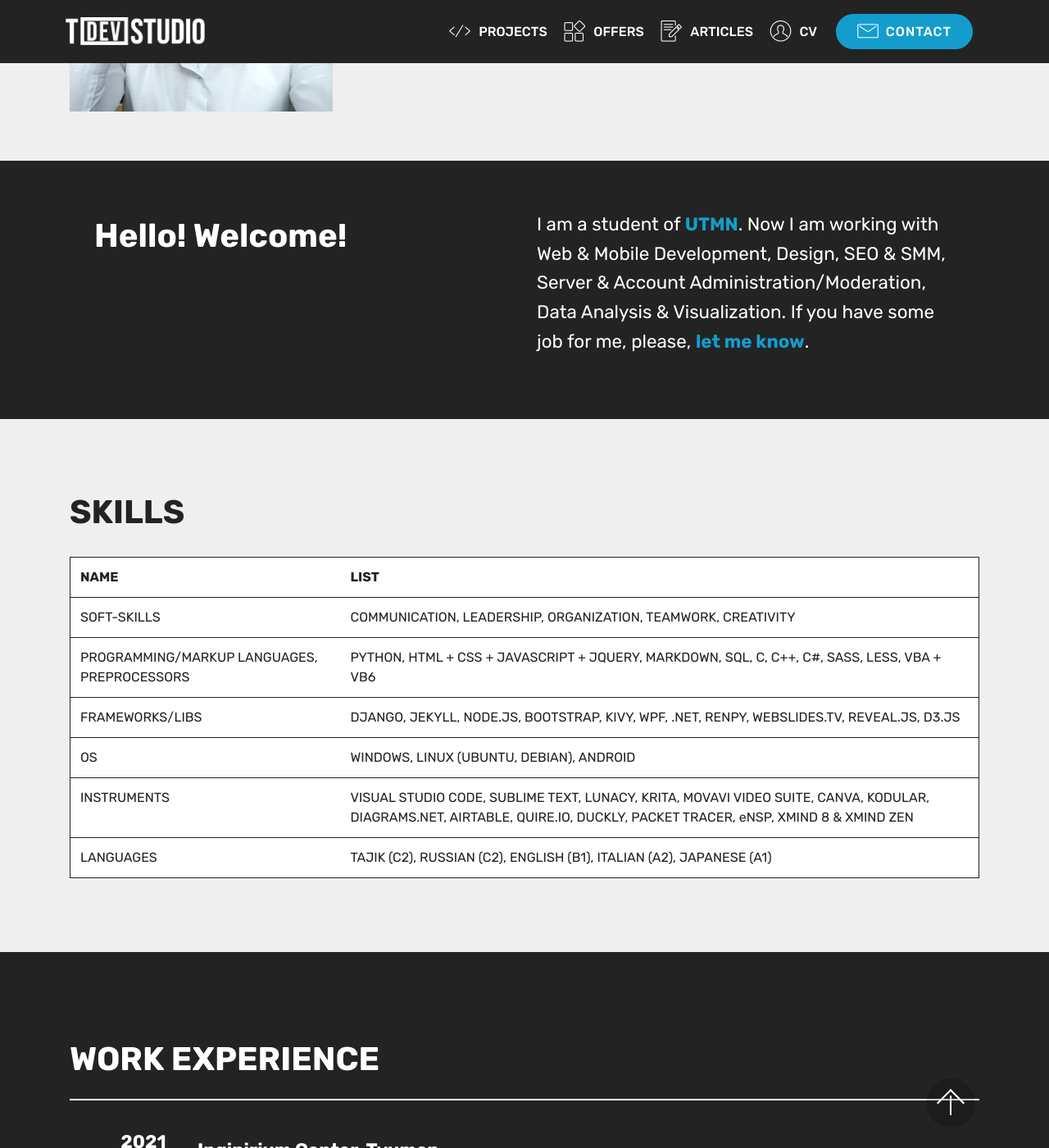
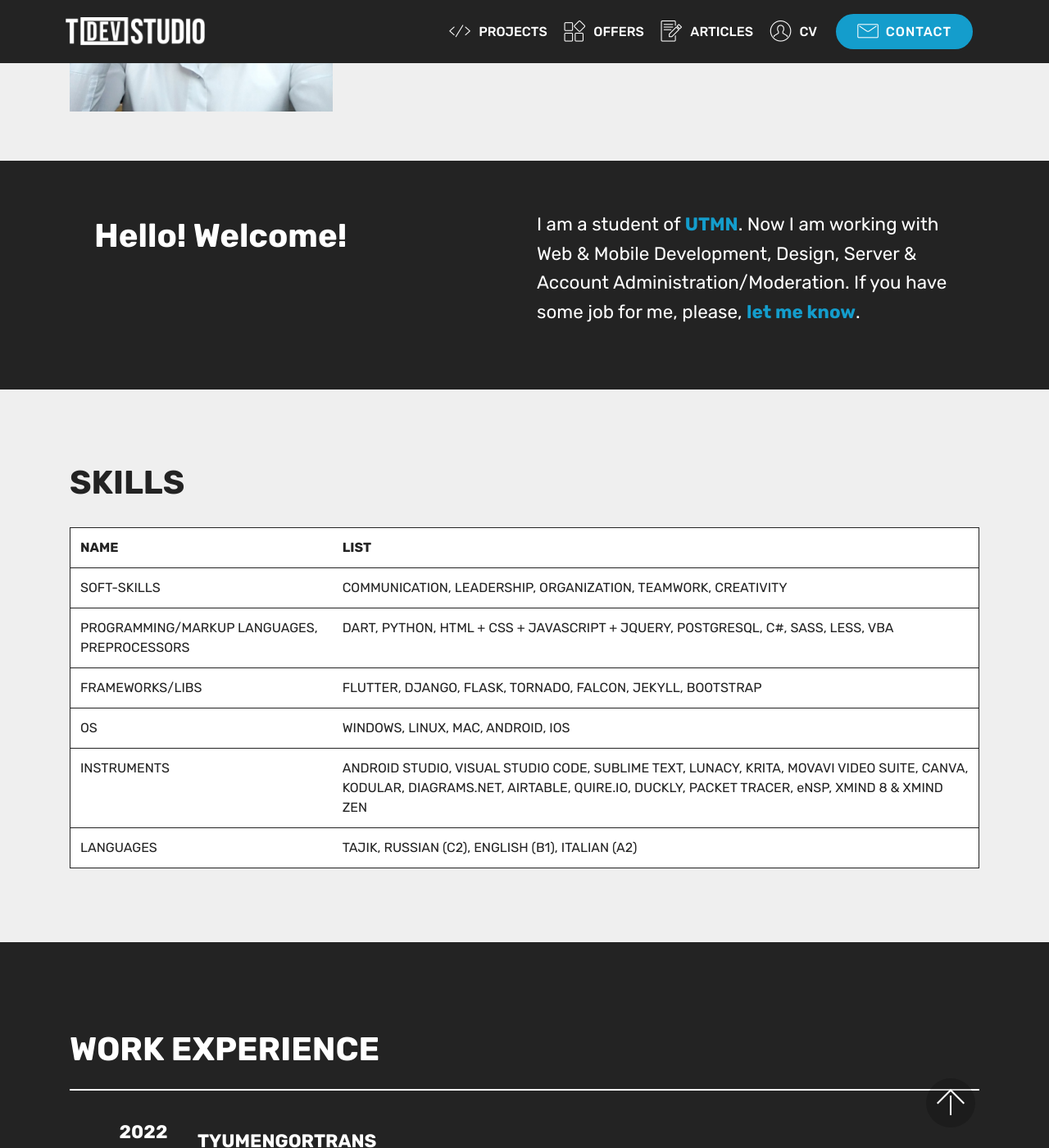
Before and after one commit to t-dev-studio/t-dev-studio.github.io, a Jekyll site: the page built from pages/cv.html, in a window 1280 px wide and 1400 px high, scrolled down 305 px. Shown: the whole window at 82% size. Built offline with Jekyll 4.4.1, drawn with Linux system fonts in a browser that asks for light colours; some web fonts are replaced; some of the changed text lies outside the part shown.

Commit message:
Fresh Updates

```diff
--- a/_includes/footer.html
+++ b/_includes/footer.html
@@ -42,7 +42,7 @@
 				<div class="col-md-6">
 					<div class="social-list align-right">
 						<div class="soc-item">
-							<a href="mailto:d.jalilzoda@mail.ru" target="_blank">
+							<a href="mailto:d.jalilzoda@vk.com" target="_blank">
 								<span class="mbri-letter mbr-iconfont mbr-iconfont-social"></span>
 							</a>
 						</div>
--- a/_includes/header.html
+++ b/_includes/header.html
@@ -19,7 +19,7 @@
 				<li class="nav-item">
 					<a class="nav-link link text-white display-4" href="/articles"><span class="mbri-edit mbr-iconfont mbr-iconfont-btn"></span>ARTICLES</a>
 				</li><li class="nav-item"><a class="nav-link link text-white display-4" href="/cv"><span class="mbri-user mbr-iconfont mbr-iconfont-btn"></span>CV</a></li></ul>
-			<div class="navbar-buttons mbr-section-btn"><a class="btn btn-sm btn-primary display-4" href="mailto:d.jalilzoda@mail.ru"><span class="mbri-letter mbr-iconfont mbr-iconfont-btn"></span>CONTACT</a></div>
+			<div class="navbar-buttons mbr-section-btn"><a class="btn btn-sm btn-primary display-4" href="mailto:d.jalilzoda@vk.com"><span class="mbri-letter mbr-iconfont mbr-iconfont-btn"></span>CONTACT</a></div>
 		</div>
 	</nav>
 </section>
--- a/design/cv.html
+++ b/design/cv.html
@@ -104,7 +104,7 @@
                      <p><strong>Hi! Welcome to my site!</strong></p>
                 </div>
                 <div class="col-12 mbr-text mbr-fonts-style display-5 col-md-6">
-                     <p><span style="font-size: 1.4rem;">I am a student of <a href="https://utmn.ru" class="text-primary" target="_blank"><strong>UTMN</strong></a>. Now I am working with Web &amp; Mobile Development, Design, SEO &amp; SMM, Server &amp; Account Administration/Moderation, Data Analysis &amp; Visualization. If you have some job for me, please, <a href="mailto:d.jalilzoda@mail.ru" class="text-primary"><strong>let me know</strong></a>.</span><br></p>
+                     <p><span style="font-size: 1.4rem;">I am a student of <a href="https://utmn.ru" class="text-primary" target="_blank"><strong>UTMN</strong></a>. Now I am working with Web &amp; Mobile Development, Design, SEO &amp; SMM, Server &amp; Account Administration/Moderation, Data Analysis &amp; Visualization. If you have some job for me, please, <a href="mailto:d.jalilzoda@vk.com" class="text-primary"><strong>let me know</strong></a>.</span><br></p>
                 </div>
 
             </div>
--- a/index.html
+++ b/index.html
@@ -26,7 +26,7 @@
 				<h2 class="align-left mbr-bold mbr-fonts-style display-2">LET'S IMPLEMENT!</h2>
 			</div>
 			<div class="media-container-column col-12 col-lg-3 col-md-4">
-				<div class="mbr-section-btn align-right py-4"><a class="btn btn-primary display-7" href="mailto:d.jalilzoda@mail.ru"><span class="mbri-letter mbr-iconfont mbr-iconfont-btn"></span>CONTACT</a></div>
+				<div class="mbr-section-btn align-right py-4"><a class="btn btn-primary display-7" href="mailto:d.jalilzoda@vk.com"><span class="mbri-letter mbr-iconfont mbr-iconfont-btn"></span>CONTACT</a></div>
 			</div>
 		</div>
 	</div>
--- a/pages/cv.html
+++ b/pages/cv.html
@@ -13,10 +13,10 @@
 			<div class="media-content">
 				<h1 class="mbr-section-title mbr-white pb-3 mbr-fonts-style display-1"><strong>Jalilzoda Dunyo</strong></h1>
 				<div class="mbr-section-text mbr-white pb-3 ">
-					<p class="mbr-text mbr-fonts-style display-5">Full-stack developer, IT Project Manager, Founder of T-DEV STUDIO</p>
+					<p class="mbr-text mbr-fonts-style display-5">Lead Developer, Full-stack developer, IT Project Manager</p>
 				</div>
 				<div class="mbr-section-btn">
-					<a target="_blank" rel="external" class="btn btn-md btn-black-outline display-4" href="mailto:d.jalilzoda@mail.ru"><span class="mbri-letter mbr-iconfont mbr-iconfont-btn"></span>EMAIL</a>
+					<a target="_blank" rel="external" class="btn btn-md btn-black-outline display-4" href="mailto:d.jalilzoda@vk.com"><span class="mbri-letter mbr-iconfont mbr-iconfont-btn"></span>EMAIL</a>
 					<a target="_blank" rel="external" class="btn btn-md btn-black-outline display-4" href="https://vk.com/jalilzoda_dunyo"><span class="socicon socicon-vkontakte mbr-iconfont mbr-iconfont-btn"></span>VK</a>
 					<a target="_blank" rel="external" class="btn btn-md btn-black-outline display-4" href="https://github.com/nobodymr"><span class="mbri-github mbr-iconfont mbr-iconfont-btn"></span>GITHUB</a>
 				</div>
@@ -33,7 +33,7 @@
 					 <p><strong>Hello! Welcome!</strong></p>
 				</div>
 				<div class="col-12 mbr-text mbr-fonts-style display-5 col-md-6">
-					 <p><span style="font-size: 1.4rem;">I am a student of <a href="https://utmn.ru" class="text-primary" target="_blank"><strong>UTMN</strong></a>. Now I am working with Web &amp; Mobile Development, Design, SEO &amp; SMM, Server &amp; Account Administration/Moderation, Data Analysis &amp; Visualization. If you have some job for me, please, <a href="mailto:d.jalilzoda@mail.ru" class="text-primary"><strong>let me know</strong></a>.</span><br></p>
+					 <p><span style="font-size: 1.4rem;">I am a student of <a href="https://utmn.ru" class="text-primary" target="_blank"><strong>UTMN</strong></a>. Now I am working with Web &amp; Mobile Development, Design, Server &amp; Account Administration/Moderation. If you have some job for me, please, <a href="mailto:d.jalilzoda@vk.com" class="text-primary"><strong>let me know</strong></a>.</span><br></p>
 				</div>
 			</div>
 		</div>
@@ -55,11 +55,11 @@
 			<tbody>
 			<tr>
 			  <td class="body-item mbr-fonts-style display-7">SOFT-SKILLS</td><td class="body-item mbr-fonts-style display-7">COMMUNICATION, LEADERSHIP, ORGANIZATION, TEAMWORK, CREATIVITY</td></tr><tr>
-			  <td class="body-item mbr-fonts-style display-7">PROGRAMMING/MARKUP LANGUAGES, PREPROCESSORS</td><td class="body-item mbr-fonts-style display-7">PYTHON, HTML + CSS + JAVASCRIPT + JQUERY, MARKDOWN, SQL, C, C++, C#, SASS, LESS, VBA + VB6</td></tr><tr>
-			  <td class="body-item mbr-fonts-style display-7">FRAMEWORKS/LIBS</td><td class="body-item mbr-fonts-style display-7">DJANGO, JEKYLL, NODE.JS, BOOTSTRAP, KIVY, WPF, .NET, RENPY, WEBSLIDES.TV, REVEAL.JS, D3.JS</td></tr><tr>
-			  <td class="body-item mbr-fonts-style display-7">OS</td><td class="body-item mbr-fonts-style display-7">WINDOWS, LINUX (UBUNTU, DEBIAN), ANDROID</td></tr><tr>
-			  <td class="body-item mbr-fonts-style display-7">INSTRUMENTS</td><td class="body-item mbr-fonts-style display-7">VISUAL STUDIO CODE, SUBLIME TEXT, LUNACY, KRITA, MOVAVI VIDEO SUITE, CANVA, KODULAR, DIAGRAMS.NET, AIRTABLE, QUIRE.IO, DUCKLY, PACKET TRACER, eNSP, XMIND 8 &amp; XMIND ZEN</td></tr><tr>
-			  <td class="body-item mbr-fonts-style display-7">LANGUAGES</td><td class="body-item mbr-fonts-style display-7">TAJIK (C2), RUSSIAN (C2), ENGLISH (B1), ITALIAN (A2), JAPANESE (A1)</td></tr></tbody>
+			  <td class="body-item mbr-fonts-style display-7">PROGRAMMING/MARKUP LANGUAGES, PREPROCESSORS</td><td class="body-item mbr-fonts-style display-7">DART, PYTHON, HTML + CSS + JAVASCRIPT + JQUERY, POSTGRESQL, C#, SASS, LESS, VBA</td></tr><tr>
+			  <td class="body-item mbr-fonts-style display-7">FRAMEWORKS/LIBS</td><td class="body-item mbr-fonts-style display-7">FLUTTER, DJANGO, FLASK, TORNADO, FALCON, JEKYLL, BOOTSTRAP</td></tr><tr>
+			  <td class="body-item mbr-fonts-style display-7">OS</td><td class="body-item mbr-fonts-style display-7">WINDOWS, LINUX, MAC, ANDROID, IOS</td></tr><tr>
+			  <td class="body-item mbr-fonts-style display-7">INSTRUMENTS</td><td class="body-item mbr-fonts-style display-7">ANDROID STUDIO, VISUAL STUDIO CODE, SUBLIME TEXT, LUNACY, KRITA, MOVAVI VIDEO SUITE, CANVA, KODULAR, DIAGRAMS.NET, AIRTABLE, QUIRE.IO, DUCKLY, PACKET TRACER, eNSP, XMIND 8 &amp; XMIND ZEN</td></tr><tr>
+			  <td class="body-item mbr-fonts-style display-7">LANGUAGES</td><td class="body-item mbr-fonts-style display-7">TAJIK, RUSSIAN (C2), ENGLISH (B1), ITALIAN (A2)</td></tr></tbody>
 		  </table>
 		</div>
 	  </div>
@@ -76,34 +76,23 @@
 					<div class="card px-3 align-left col-12">
 						<div class="panel-item p-4 d-flex align-items-center">
 							<div class="card-img pr-3 d-flex align-items-center align-left">
-								<h3 class="count py-3 mbr-fonts-style display-5"><strong>2021</strong><br><strong>—</strong><br><strong>present</strong></h3>
+								<h3 class="count py-3 mbr-fonts-style display-5"><strong>2022</strong><br><strong>—</strong><br><strong>present</strong></h3>
 							</div>
 							<div class="card-text">
-								<h4 class="mbr-content-title mbr-bold mbr-fonts-style display-5">Inginirium Center, Tyumen</h4>
-								<p class="mbr-content-text mbr-fonts-style display-7">Programming Instructor: Python, WEB, Scratch</p>
+								<h4 class="mbr-content-title mbr-bold mbr-fonts-style display-5">TYUMENGORTRANS</h4>
+								<p class="mbr-content-text mbr-fonts-style display-7">Lead Developer: Mobile Applications</p>
 							</div>
 						</div>
 					</div>
+
 					<div class="card px-3 align-left col-12">
 						<div class="panel-item p-4 d-flex align-items-center">
 							<div class="card-img pr-3 d-flex align-items-center align-left">
 								<h3 class="count py-3 mbr-fonts-style display-5"><strong>2021</strong><br><strong>—</strong><br><strong>present</strong></h3>
 							</div>
 							<div class="card-text">
-								<h4 class="mbr-content-title mbr-bold mbr-fonts-style display-5">UTMN Chess Club</h4>
-								<p class="mbr-content-text mbr-fonts-style display-7">IT Project Manager, Site &amp; Social Network Accounts Administrator, Club Council Member</p>
-							</div>
-						</div>
-					</div>
-					<div class="card px-3 align-left col-12">
-						<div class="panel-item p-4 d-flex align-items-center">
-							<div class="card-img pr-3 d-flex align-items-center align-left">
-								<h3 class="count py-3 mbr-fonts-style display-5"><strong>2020</strong><br><strong>—</strong><br><strong>present</strong></h3>
-							</div>
-							<div class="card-text">
-								<h4 class="mbr-content-title mbr-bold mbr-fonts-style display-5">"Student Scientific Society" of Financial and Economic Institute (UTMN)</h4>
-								<p class="mbr-content-text mbr-fonts-style display-7">Designer, Site &amp; Social Network Accounts Administrator</p>
-							</div>
+								<h4 class="mbr-content-title mbr-bold mbr-fonts-style display-5">Inginirium Center, Tyumen</h4>
+								<p class="mbr-content-text mbr-fonts-style display-7">Programming Instructor: Python, WEB, Scratch</p>
 							</div>
 						</div>
 					</div>
@@ -320,25 +309,6 @@
 							</div>
 						</div>
 					</div>
-					<div id="tab5" class="tab-pane" role="tabpanel">
-						<div class="row">
-							<div class="col-md-12">
-								<p class="mbr-text py-5 mbr-fonts-style display-7">
-									Mobirise themes are based on Bootstrap 3 and Bootstrap 4 - most powerful mobile first framework. Now, even if you're not code-savvy, you can be a part of an exciting growing bootstrap community.
-								</p>
-							</div>
-						</div>
-					</div>
-					<div id="tab6" class="tab-pane" role="tabpanel">
-						<div class="row">
-							<div class="col-md-12">
-								<p class="mbr-text py-5 mbr-fonts-style display-7">
-									Choose from the large selection of latest pre-made blocks - full-screen intro, bootstrap carousel, content slider, responsive image gallery with lightbox, parallax scrolling, video backgrounds, hamburger menu, sticky header and more.
-								</p>
-							</div>
-						</div>
-					</div>
-				</div>
 			</div>
 		</div>
 	</div>
--- a/pages/projects.html
+++ b/pages/projects.html
@@ -8,8 +8,8 @@
 	<div class="container">
 		<div class="media-container-row">
 			<div class="title col-12 col-md-8">
-				<h2 class="align-center mbr-bold mbr-white pb-3 mbr-fonts-style display-1">PROJECTS</h2>
-				<div class="mbr-section-btn align-center"><a class="btn btn-primary display-4" href="mailto:d.jalilzoda@mail.ru"><span class="mbri-plus mbr-iconfont mbr-iconfont-btn"></span>REQUEST</a></div>
+				<h2 class="align-center mbr-bold mbr-white pb-3 mbr-fonts-style display-1">RELEASED PROJECTS</h2>
+				<div class="mbr-section-btn align-center"><a class="btn btn-primary display-4" href="mailto:d.jalilzoda@vk.com"><span class="mbri-plus mbr-iconfont mbr-iconfont-btn"></span>REQUEST</a></div>
 			</div>
 		</div>
 	</div>
```
Also changed, not shown: assets/jsons/audiolinks.json (deleted, +0 -41 lines). Lines whose indentation alone changed are shown as unchanged.
